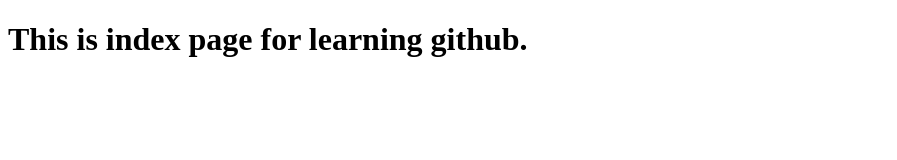
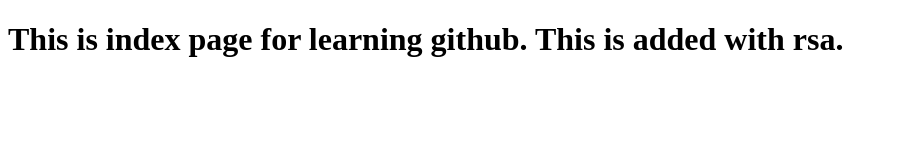
Before and after one commit to kumarabhishek3114/EnableLearning, a plain HTML site: page index.html in a window 1280 px wide. Shown: the whole page, without its empty margins (0-897 px from the left). Drawn offline with Linux system fonts and the light colour scheme.

Commit message:
rsa added

```diff
--- a/index.html
+++ b/index.html
@@ -6,6 +6,7 @@
     <body>
         <h1>
             This is index page for learning github.
+            This is added with rsa.
         </h1>
     </body>
 </html>
```
